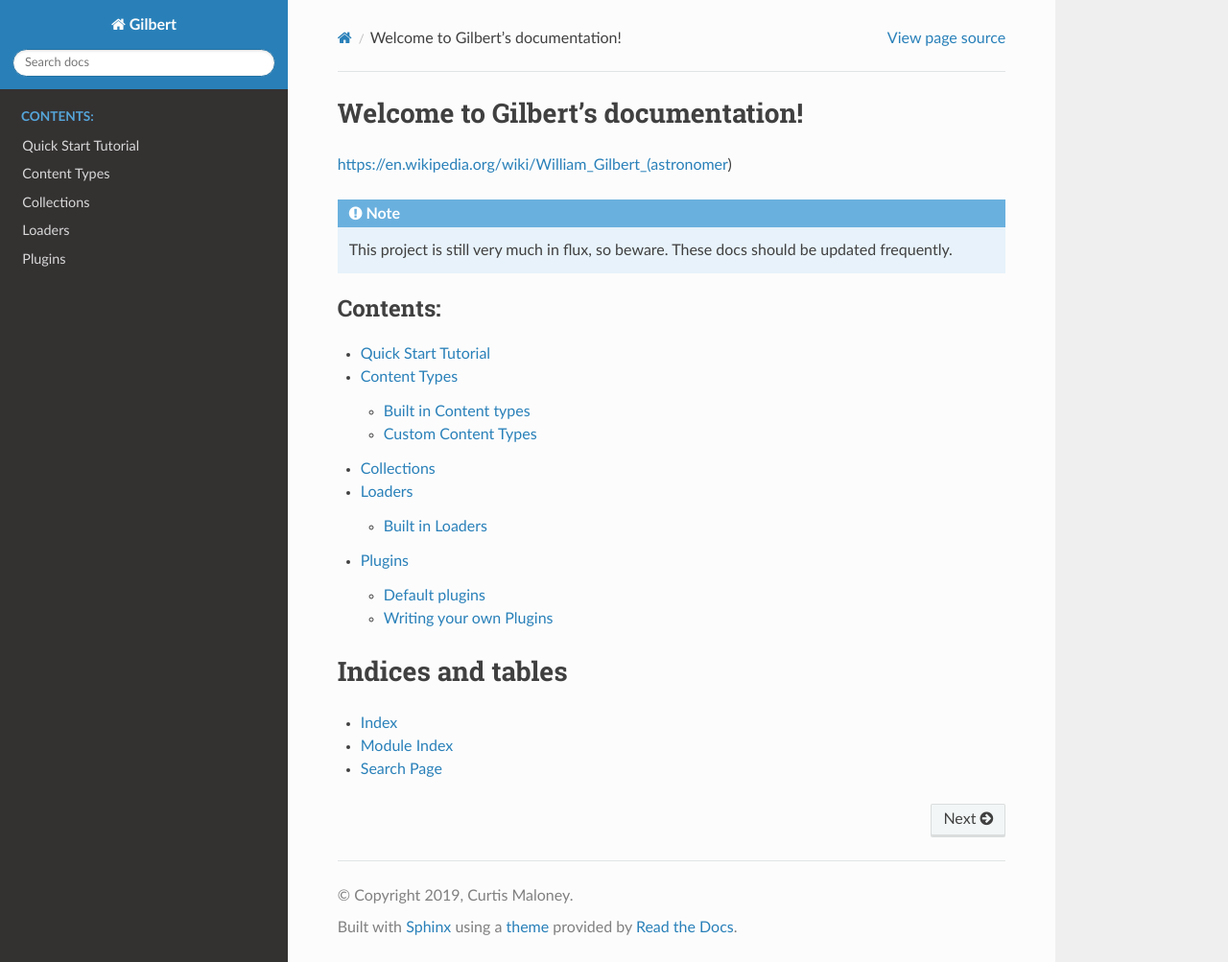
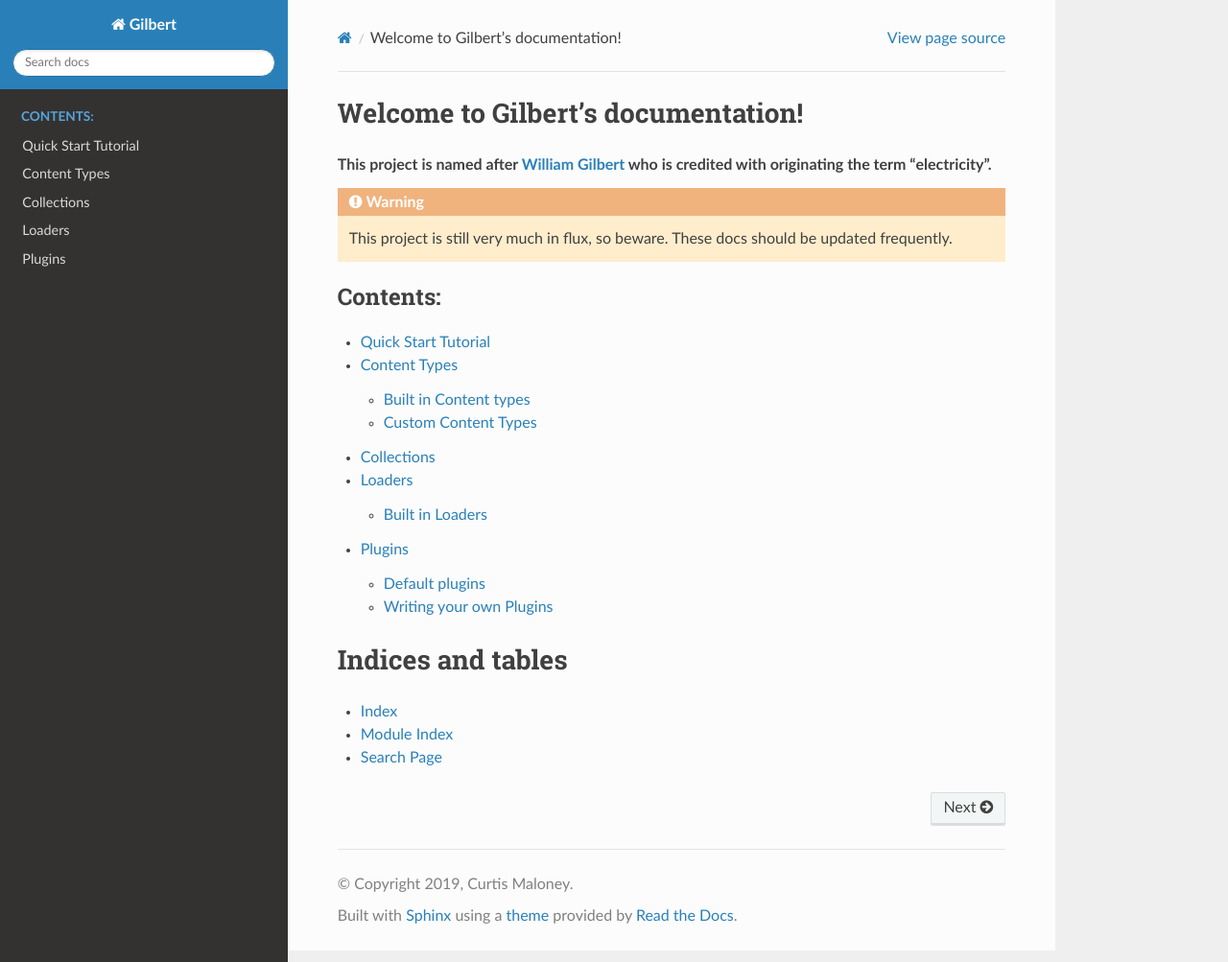
Before and after one commit to funkybob/gilbert, a Sphinx documentation site: the page built from docs/index.rst, in a window 1280 px wide and 1003 px high. Shown: the whole window at 96% size. Built offline with Sphinx 7.4.7 and the Read the Docs theme 2.0.0, drawn with Linux system fonts in a browser that asks for light colours.

Commit message:
Fix link in index page

```diff
--- a/docs/index.rst
+++ b/docs/index.rst
@@ -1,9 +1,10 @@
 Welcome to Gilbert's documentation!
 ===================================
 
-https://en.wikipedia.org/wiki/William_Gilbert_(astronomer)
+.. rubric::
+   This project is named after `William Gilbert`_ who is credited with originating the term "electricity".
 
-.. note:: This project is still very much in flux, so beware. These docs should be updated frequently.
+.. warning:: This project is still very much in flux, so beware. These docs should be updated frequently.
 
 .. toctree::
    :maxdepth: 2
```
Also changed, not shown: other parts of docs/index.rst (+3 -0 lines).
